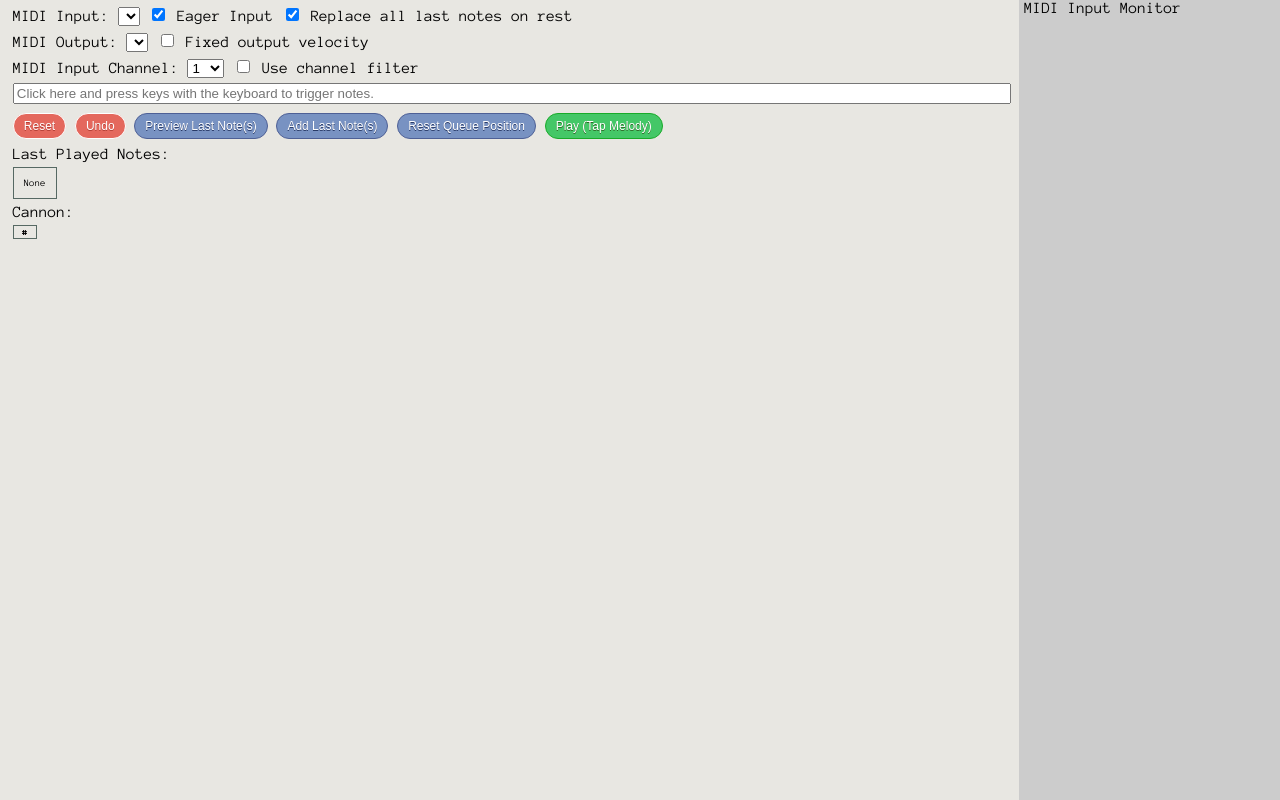
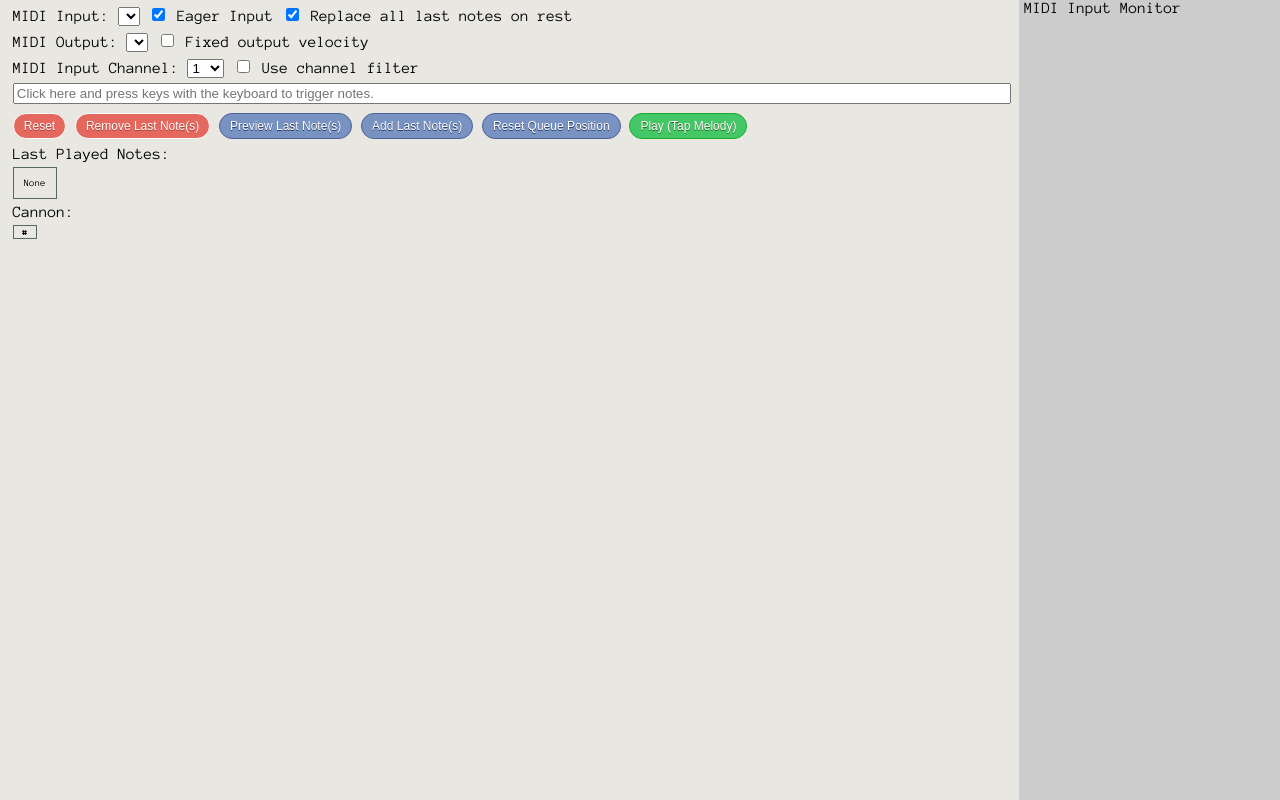
Before and after one commit to zshall/Note-Cannon, a plain HTML site: page index.html in a window 1280 px wide. Drawn offline with Linux system fonts and the light colour scheme.

Commit message:
Clarify what we're doing with the "Undo" button - removing the last note

```diff
--- a/index.html
+++ b/index.html
@@ -33,7 +33,7 @@
 
 <div id="actions">
 	<button id="btnClear" class="btn-red">Reset</button>
-	<button id="btnUndo" class="btn-red">Undo</button>
+	<button id="btnUndo" class="btn-red">Remove Last Note(s)</button>
 	<button id="btnPreview">Preview Last Note(s)</button>
 	<button id="btnAddLast">Add Last Note(s)</button>
 	<button id="btnReset">Reset Queue Position</button>
```
